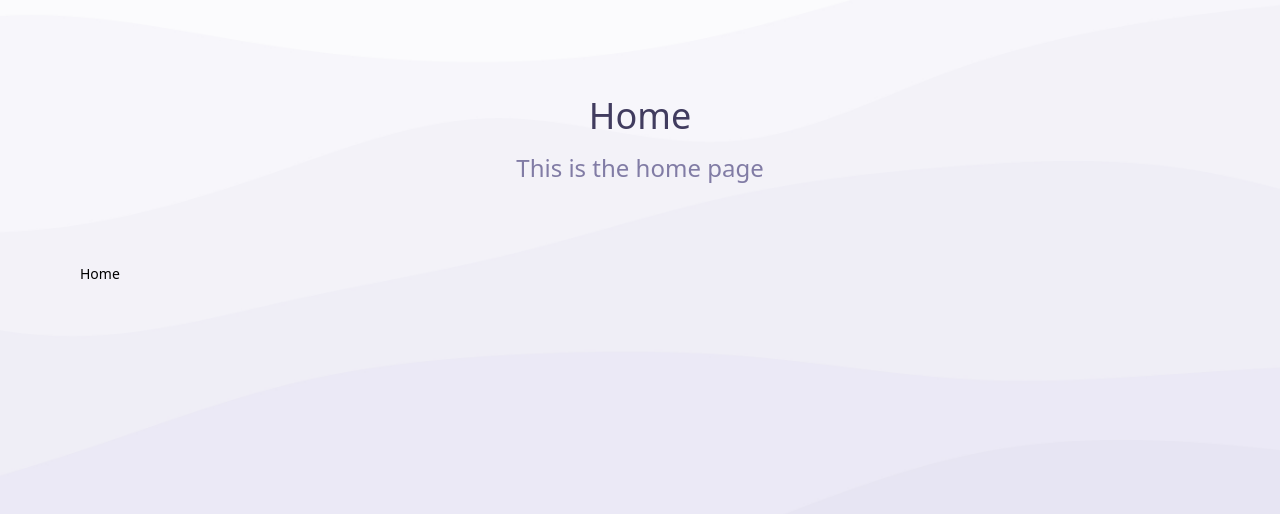
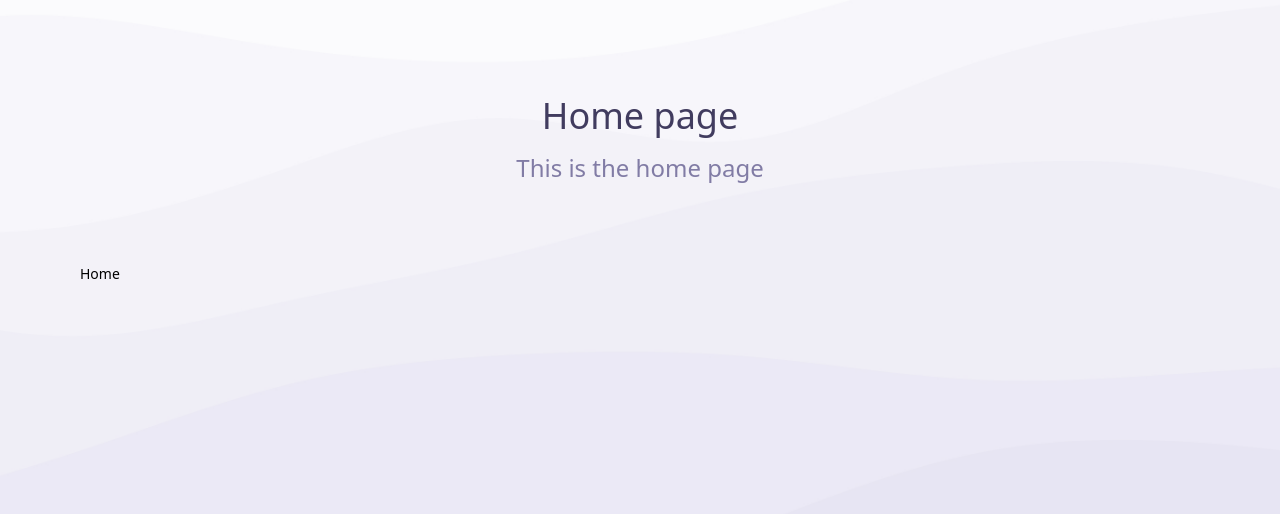
Before and after one commit to lvidal1/react-vite-multistep, a React (Vite) app: page / in a window 1280 px wide. Shown: the top 514 px of the page. Built offline with nearby package versions, Linux system fonts and the light colour scheme.

Commit message:
Add i18n dep

```diff
--- a/package.json
+++ b/package.json
@@ -15,8 +15,10 @@
     "test-coverage": "jest --coverage"
   },
   "dependencies": {
+    "i18next": "^22.5.0",
     "react": "^18.2.0",
     "react-dom": "^18.2.0",
+    "react-i18next": "^12.3.1",
     "react-router-dom": "^6.11.2"
   },
   "devDependencies": {
--- a/src/App.tsx
+++ b/src/App.tsx
@@ -1,5 +1,6 @@
 import { BrowserRouter } from 'react-router-dom';
 import Router from './router';
+import './i18n';
 
 function App() {
   return (
--- a/src/components/Layout.tsx
+++ b/src/components/Layout.tsx
@@ -3,8 +3,8 @@ import imageURL from '@images/bg.jpg';
 
 type LayoutProps = {
   children?: JSX.Element | string;
-  title?: string;
-  copy?: string;
+  title?: string | null;
+  copy?: string | null;
 };
 
 function Layout({ children, title, copy }: LayoutProps) {
--- /dev/null
+++ b/src/i18n.ts
@@ -0,0 +1,14 @@
+import i18next from 'i18next';
+import { initReactI18next } from 'react-i18next';
+
+import en from './lang/en.json';
+
+const resources = {
+  en: {
+    translation: en
+  }
+};
+
+i18next.use(initReactI18next).init({ resources, lng: 'en' });
+
+export default i18next;
--- /dev/null
+++ b/src/lang/en.json
@@ -0,0 +1,6 @@
+{
+  "home": {
+    "title": "Home page",
+    "copy": "This is the home page"
+  }
+}
--- a/src/pages/home.tsx
+++ b/src/pages/home.tsx
@@ -1,8 +1,11 @@
 import Layout from '@components/Layout';
+import { useTranslation } from 'react-i18next';
 
 function Home() {
+  const { t } = useTranslation();
+
   return (
-    <Layout title={'Home'} copy={'This is the home page'}>
+    <Layout title={t('home.title')} copy={t('home.copy')}>
       Home
     </Layout>
   );
```
